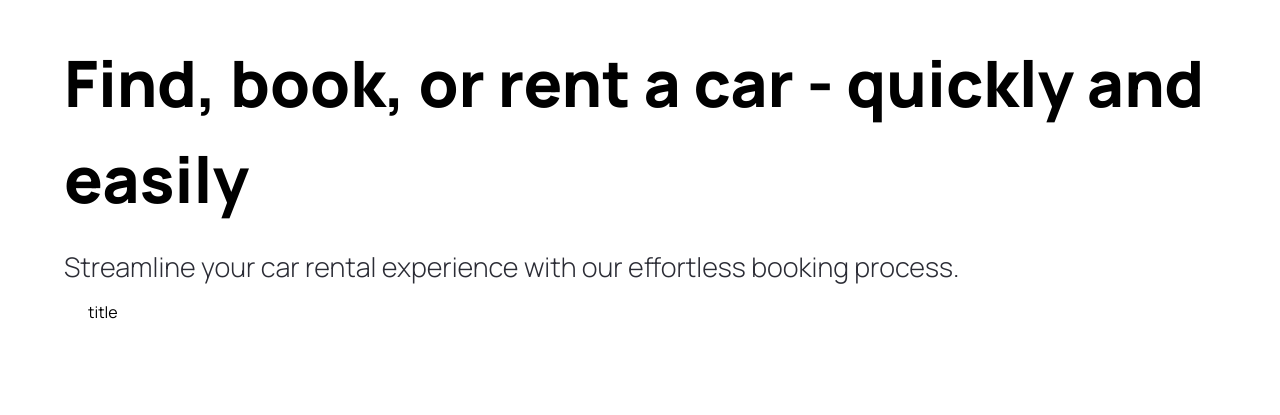
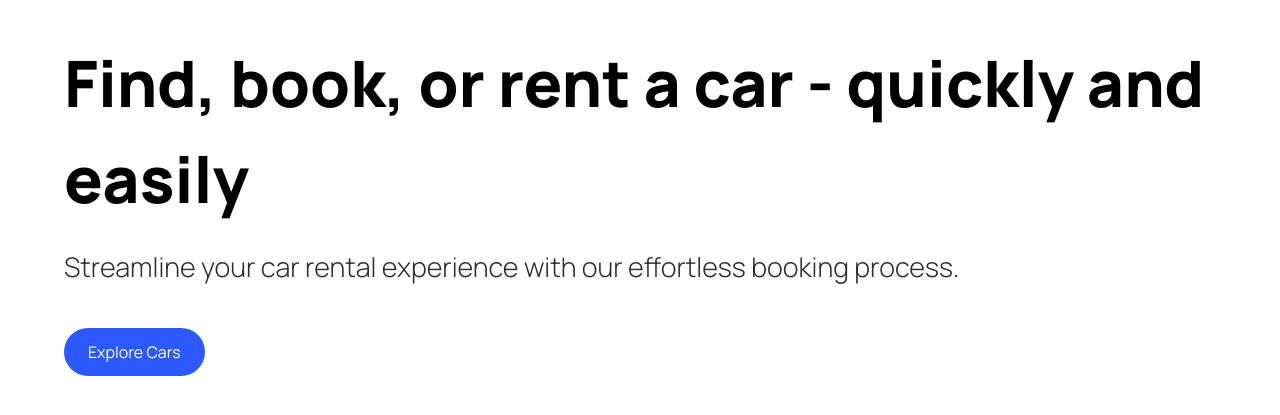
Before and after one commit to lleung030/car-shop, a Next.js app: page / in a window 1280 px wide. Shown: the part 109-524 px from the top of the page. Built offline with nearby package versions, Linux system fonts and the light colour scheme.

Commit message:
custom button props

```diff
--- a/components/CustomButton.tsx
+++ b/components/CustomButton.tsx
@@ -1,16 +1,18 @@
 'use client'
 import Image from 'next/image'
+import { CustomButtonProps } from '@/types'
 
-function CustomButton() {
+
+function CustomButton({ title, containerStyles, handleClick }: CustomButtonProps) {
   return (
     <button
     disabled={false}
     type={'button'}
-    className={`custom-btn`}
-    onClick={() => {}}
+    className={`custom-btn ${containerStyles}`}
+    onClick={handleClick}
     >
     <span className={`flex-1`}>
-        title
+        {title}
     </span>
     </button>
   )
```
